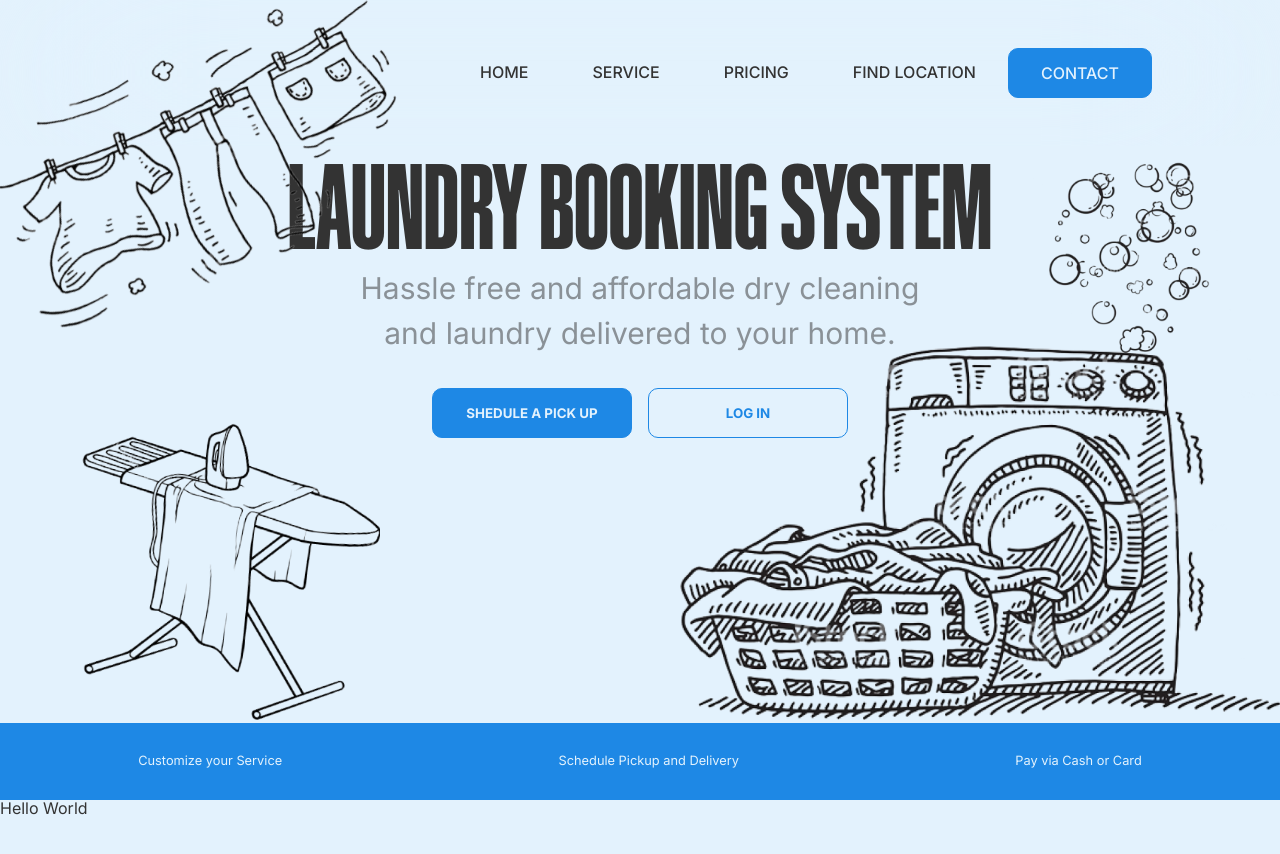
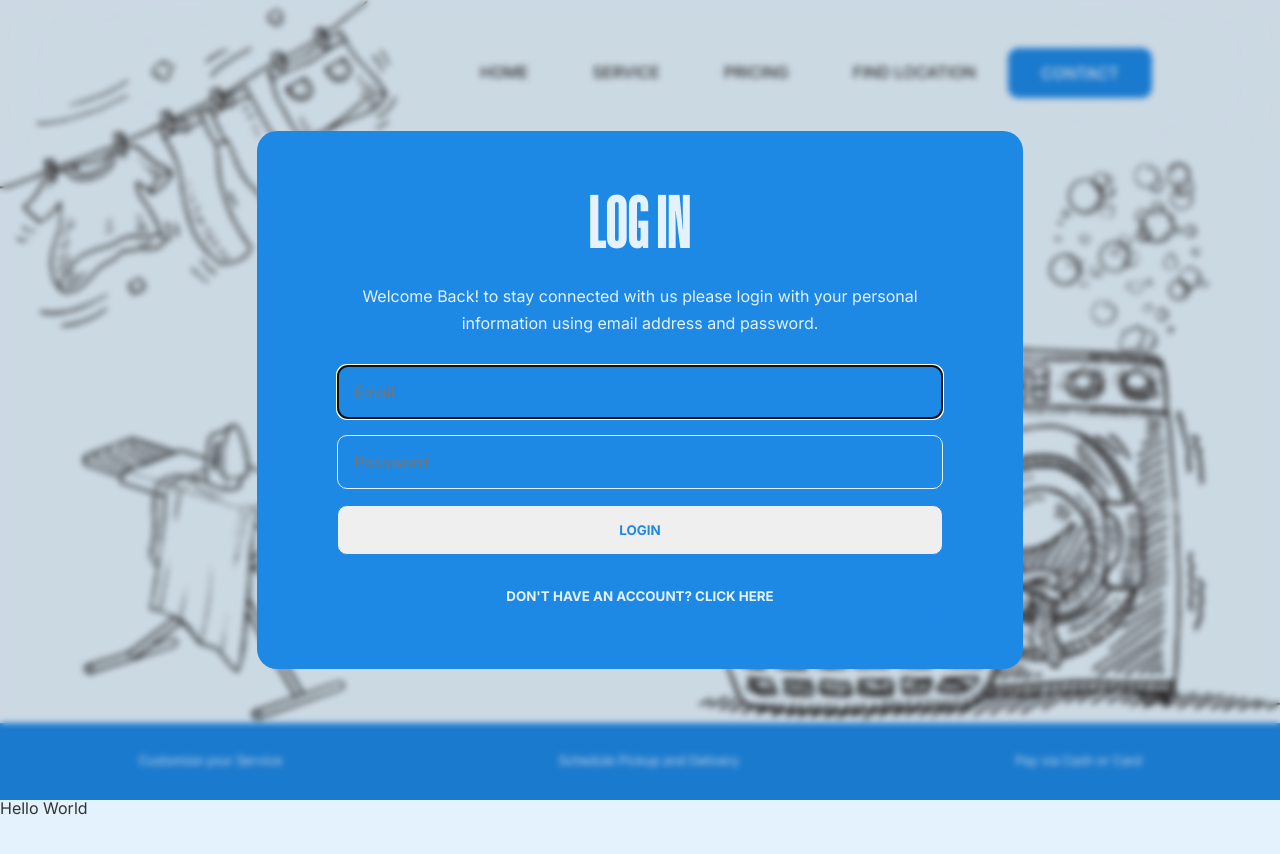
Before and after one commit to grixxxx/laundry-booking-system, a website: page src/index.html in a window 1280 px wide. Both pictures are taken after a click on the button "LOG IN". Shown: the top 854 px of the page. Drawn offline with Linux system fonts and the light colour scheme.

Commit message:
added login form

```diff
--- a/src/index.html
+++ b/src/index.html
@@ -56,6 +56,26 @@
         <div class="main-button-container">
           <button class="main-signup-btn">SHEDULE A PICK UP</button
           ><button class="login-btn">LOG IN</button>
+
+          <dialog class="login-modal">
+            <h1>LOG IN</h1>
+            <p>
+              Welcome Back! to stay connected with us please login with your
+              personal information using email address and password.
+            </p>
+
+            <form action="#">
+              <input type="email" name="email" placeholder="Email" required />
+              <input
+                type="password"
+                name="password"
+                placeholder="Password"
+                required
+              />
+              <button>LOGIN</button>
+              <button class="button">DON'T HAVE AN ACCOUNT? CLICK HERE</button>
+            </form>
+          </dialog>
         </div>
       </section>
 
--- a/src/js/index.js
+++ b/src/js/index.js
@@ -16,3 +16,11 @@ const contactButton = document
 
     contactModal.showModal();
   });
+
+const loginButton = document
+  .querySelector(".login-btn")
+  .addEventListener("click", () => {
+    const loginModal = document.querySelector(".login-modal");
+
+    loginModal.showModal();
+  });
--- a/src/sass/_forms.scss
+++ b/src/sass/_forms.scss
@@ -1,9 +1,10 @@
 @use "./colors" as *;
 @use "./fonts" as *;
+@use "./mixins" as *;
+
 .contact-modal {
   background-color: $accentClr;
   color: $primaryClr;
-  z-index: 9999;
   border: none;
   padding: 3rem 5rem;
   border-radius: 1.25rem;
@@ -34,3 +35,42 @@
     }
   }
 }
+
+.login-modal {
+  @extend .contact-modal;
+
+  p {
+    font-family: $interFont;
+    max-width: 60ch;
+    margin-bottom: 1.75rem;
+  }
+
+  form {
+    @include flexProp(center, center, column, 1rem);
+
+    input {
+      width: 100%;
+      background-color: transparent;
+      border: 1px solid $primaryClr;
+      border-radius: 0.625rem;
+      color: $primaryClr;
+      padding: 1rem;
+      font-size: 1rem;
+      font-family: $interFont;
+    }
+
+    button {
+      width: 100%;
+      color: $accentClr;
+    }
+
+    :nth-child(4) {
+      background-color: transparent;
+      color: $primaryClr;
+
+      &:hover {
+        color: $hoverClr;
+      }
+    }
+  }
+}
--- a/src/sass/_resets.scss
+++ b/src/sass/_resets.scss
@@ -86,6 +86,10 @@ video {
   font: inherit;
   vertical-align: baseline;
 }
+
+p {
+  line-height: 1.7;
+}
 /* HTML5 display-role reset for older browsers */
 article,
 aside,
```
Also changed, not shown: src/dist/css/main.css, 1 other file.
